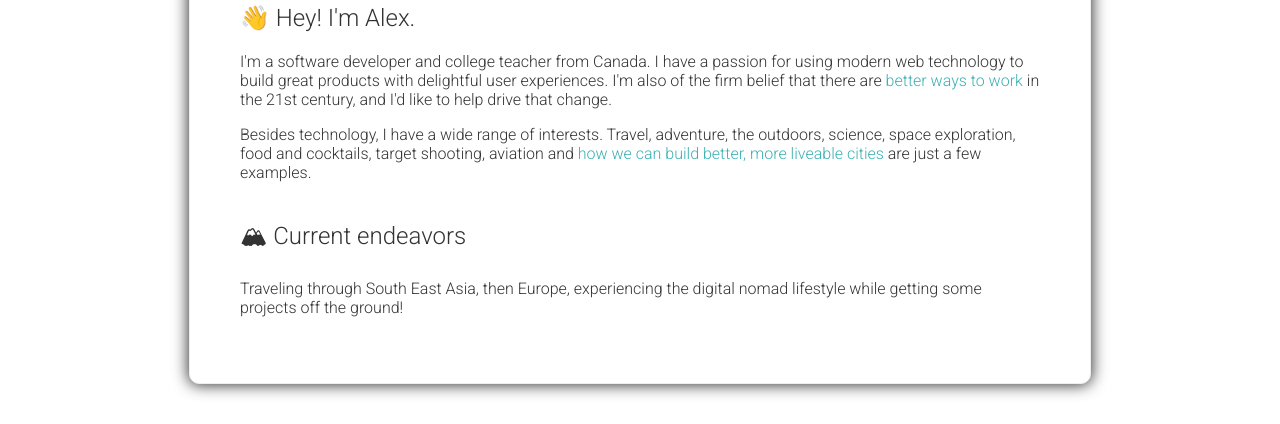
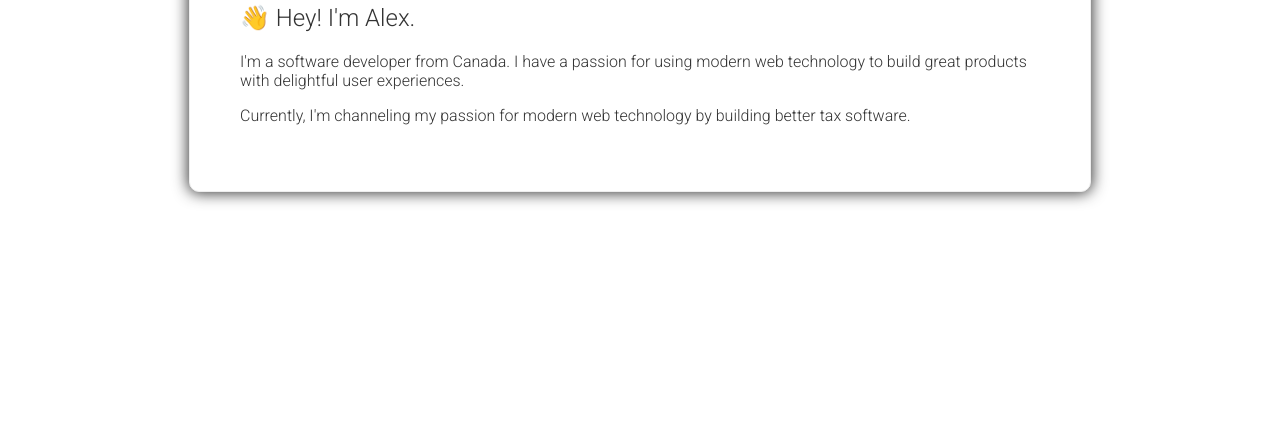
Before and after one commit to alexturpin/alexturpin.com, a website: page index.html in a window 1280 px wide. Shown: the part 398-822 px from the top of the page. After the commit the page ends 800 px from the top, so only its background shows below. Drawn offline with Linux system fonts and the light colour scheme.

Commit message:
Update index.html

```diff
--- a/index.html
+++ b/index.html
@@ -128,41 +128,20 @@
             <a href="https://instagram.com/alexturpin.ca" target="_blank">
               <i class="fab fa-instagram"></i>
             </a>
+            <a href="https://bsky.app/profile/alexturpin.com" target="_blank">
+              <i class="fab fa-bluesky"></i>
+            </a>
           </nav>
         </header>
 
         <section>
           <h2>👋 Hey! I'm Alex.</h2>
           <p>
-            I'm a software developer and college teacher from Canada. I have a
+            I'm a software developer from Canada. I have a
             passion for using modern web technology to build great products with
-            delightful user experiences. I'm also of the firm belief that there
-            are
-            <a href="https://sahillavingia.com/work" target="_blank">
-              better ways to work
-            </a>
-            in the 21st century, and I'd like to help drive that change.
+            delightful user experiences.
           </p>
-          <p>
-            Besides technology, I have a wide range of interests. Travel,
-            adventure, the outdoors, science, space exploration, food and
-            cocktails, target shooting, aviation and
-            <a
-              href="https://www.youtube.com/watch?v=CCOdQsZa15o"
-              target="_blank"
-            >
-              how we can build better, more liveable cities
-            </a>
-            are just a few examples.
-          </p>
-        </section>
-
-        <section>
-          <h2>🏔 Current endeavors</h2>
-          <p>
-            Traveling through South East Asia, then Europe, experiencing the
-            digital nomad lifestyle while getting some projects off the ground!
-          </p>
+          <p>Currently, I'm channeling my passion for modern web technology by building better tax software.</p>
         </section>
       </main>
     </div>
```
